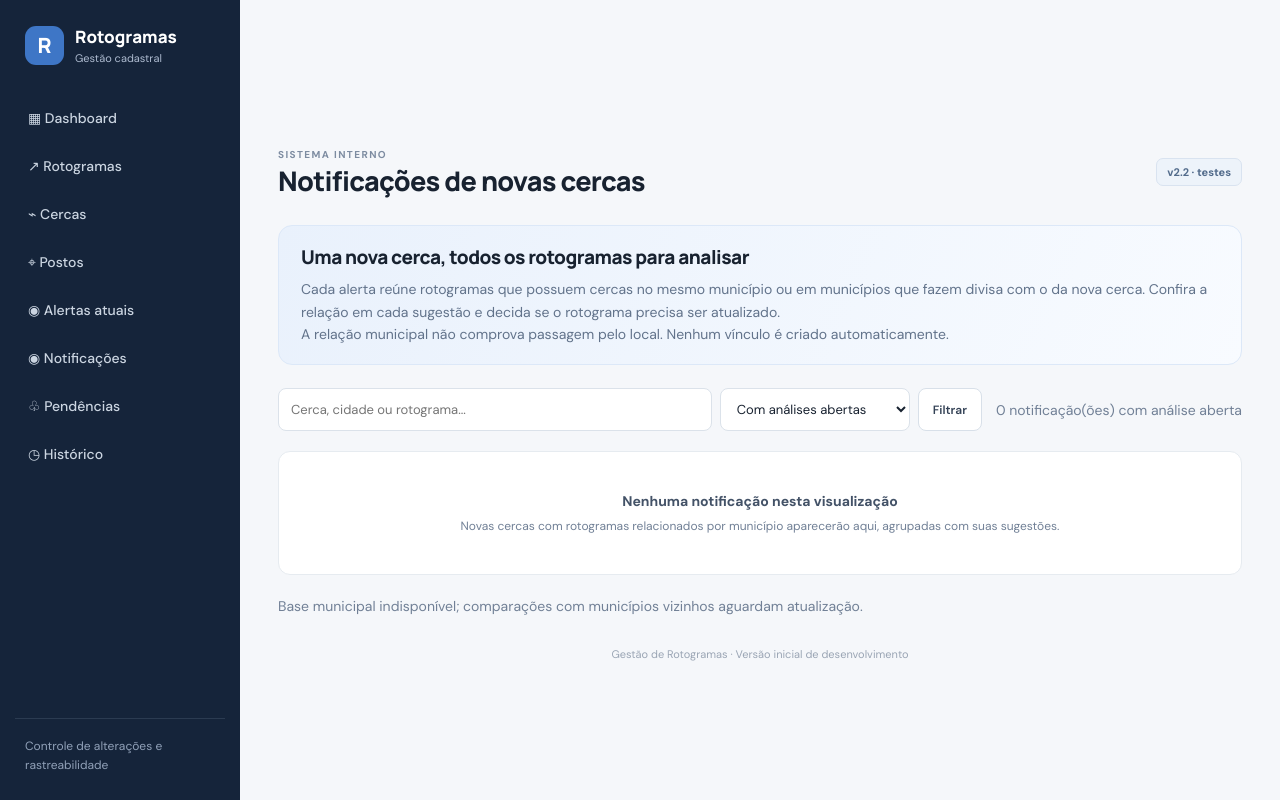
After one commit to LUIS-SNK/sistema_rotograma, a Flask app: page /notificacoes in a window 1280 px wide. The commit adds this page. Run offline with Flask 3, Linux system fonts and the light colour scheme.

Commit message:
feat: reúne rotogramas sugeridos em notificações por nova cerca
Cria a tela Notificações com um alerta por nova cerca e a lista dos rotogramas sugeridos, identificando a relação de mesma cidade ou município com divisa e a cerca de referência de cada sugestão.

Inclui contador por cerca no menu, alerta e acesso direto pelo Dashboard e categoria Novas cercas nos alertas atuais. Cada rotograma é analisado separadamente; o alerta permanece aberto até todas as sugestões serem concluídas. Adiciona filtros, busca e consulta das decisões.

Preserva os dados e o histórico já existentes, reaproveitando as sugestões salvas. As pendências cadastrais voltam à lista original, sem sugestões municipais misturadas. Nenhum vínculo automático e nenhuma nova migração de banco.

Validação: 56 testes aprovados; rotas do banco local verificadas sem alterar cadastros; conferência visual de uma notificação com dois rotogramas, incluindo dispensa de um mantendo o outro aberto em banco temporário. Arquivos publicados conferidos por SHA. Mantém alterações somente em feature/integracao-api.

```diff
--- a/app.py
+++ b/app.py
@@ -411,7 +411,7 @@ def dashboard():
         cercas=Cerca.query.filter_by(excluido_em=None).count(),
         postos=Posto.query.filter_by(excluido_em=None).count(),
         rotogramas=Rotograma.query.filter_by(excluido_em=None).count(),
-        pendencias=Pendencia.query.filter_by(status="aberta").count(),
+        pendencias=Pendencia.query.filter(Pendencia.status == 'aberta', Pendencia.tipo != 'sugestao_municipal').count(),
         alertas=coletar_alertas(),
         rotina=db.session.get(ControleRotina, "vencimentos"),
         ultimas=HistoricoAlteracao.query.order_by(HistoricoAlteracao.data_alteracao.desc()).limit(8).all(),
@@ -744,7 +744,7 @@ def listar_pendencias():
     status = request.args.get("status", "aberta")
     if status not in ("aberta", "concluida", "todas"):
         status = "aberta"
-    query = Pendencia.query
+    query = Pendencia.query.filter(Pendencia.tipo != 'sugestao_municipal')
     if status != "todas":
         query = query.filter_by(status=status)
     pendencias = query.order_by(Pendencia.criada_em.desc()).all()
@@ -842,6 +842,11 @@ def coletar_alertas():
     for r in Rotograma.query.filter(Rotograma.excluido_em.is_(None)).all():
         for problema in problemas_rotograma(r):
             alertas.append(dict(problema, categoria="composicao", mensagem=problema["motivo"]))
+    for grupo in sugestoes_municipais.alertas():
+        cerca = grupo['cerca']
+        alertas.append({'chave': f'notificacao:cerca:{cerca.id}', 'categoria': 'nova_cerca', 'tipo': 'cerca',
+            'item': cerca, 'mensagem': f"Nova cerca: {grupo['quantidade']} rotograma(s) sugerido(s) para análise por relação municipal.",
+            'notificacao_cerca_id': cerca.id})
     return alertas
 
 
--- a/static/style.css
+++ b/static/style.css
@@ -50,4 +50,4 @@
 
 .form-grid small{font-weight:400;line-height:1.5;color:var(--muted)}td .btn{margin:3px}td{vertical-align:top}.filter-panel{grid-template-columns:repeat(auto-fit,minmax(180px,1fr))}.filter-search{grid-column:span 1}
 
-.municipal-row{align-items:flex-start;gap:24px}.municipal-row .pending-main{flex:1;min-width:0}.municipal-form{display:grid;gap:12px;flex:0 0 340px;max-width:100%}.municipal-form label{display:grid;gap:6px}.municipal-form .check-label{display:flex;align-items:flex-start}.municipal-form .form-actions{flex-wrap:wrap}.municipal-row .change-box{overflow-wrap:anywhere}@media(max-width:900px){.municipal-row{flex-direction:column}.municipal-form{flex:auto;width:100%}}
+.notification-count{display:inline-block;padding:1px 7px;border-radius:12px;background:#c75b17;color:#fff;font-size:12px}.notification-card{scroll-margin-top:20px}.notification-summary{padding:0 24px 18px;display:flex;gap:20px;flex-wrap:wrap}.notification-route{padding:22px 24px;border-top:1px solid var(--border,#dfe5ed)}.notification-route h3{margin:0}.notification-route p{overflow-wrap:anywhere}.notification-decision{margin-top:14px}.notification-decision summary{display:inline-flex;cursor:pointer}.notification-form{display:grid;gap:12px;max-width:650px;margin-top:18px}.notification-form label{display:grid;gap:6px}.notification-form .check-label{display:flex;align-items:flex-start}.notification-form .form-actions{flex-wrap:wrap}
--- a/templates/base.html
+++ b/templates/base.html
@@ -16,6 +16,7 @@
       <a href="{{ url_for('listar_cercas') }}">⌁ Cercas</a>
       <a href="{{ url_for('listar_postos') }}">⌖ Postos</a>
       <a href="{{ url_for('listar_alertas') }}">◉ Alertas atuais</a>
+      <a href="{{ url_for('listar_notificacoes') }}">◉ Notificações{% if notificacoes_abertas %} <span class="notification-count">{{ notificacoes_abertas }}</span>{% endif %}</a>
       <a href="{{ url_for('listar_pendencias') }}">♧ Pendências</a>
       <a href="{{ url_for('listar_historico') }}">◷ Histórico</a>
     </nav>
--- a/templates/dashboard.html
+++ b/templates/dashboard.html
@@ -1,6 +1,7 @@
 {% extends "base.html" %}
 {% block title %}Dashboard{% endblock %}{% block heading %}Visão geral{% endblock %}
-{% block content %}<section class="panel"><div class="panel-head"><div><h2>Alertas atuais: {{ alertas|length }}</h2><p>Validade dos registros e problemas de composição dos rotogramas.</p></div><a class="btn" href="{{ url_for('listar_alertas') }}">Ver alertas</a></div>{% for a in alertas[:5] %}<div class="pending-row"><div><strong>{{ a.item.nome }}</strong><p>{{ a.mensagem }}{{ ' — Rotograma: '+a.rotograma.nome if a.categoria == 'composicao' else '' }}</p></div></div>{% endfor %}</section>
+{% block content %}<section class="panel"><div class="panel-head"><div><h2>Alertas atuais: {{ alertas|length }}</h2><p>Validade, composição e novas cercas com rotogramas sugeridos.</p></div><a class="btn" href="{{ url_for('listar_alertas') }}">Ver alertas</a></div>{% for a in alertas[:5] %}<div class="pending-row"><div><strong>{{ a.item.nome }}</strong><p>{{ a.mensagem }}{{ ' — Rotograma: '+a.rotograma.nome if a.categoria == 'composicao' else '' }}</p></div>{% if a.categoria == 'nova_cerca' %}<a class="btn" href="{{ url_for('listar_notificacoes',cerca_id=a.item.id,_anchor='cerca-' ~ a.item.id) }}">Ver rotogramas sugeridos</a>{% endif %}</div>{% endfor %}</section>
+<section class="panel"><div class="panel-head"><div><h2>Notificações de novas cercas: {{ notificacoes_abertas }}</h2><p>Cada notificação reúne os rotogramas que podem precisar de atualização.</p></div><a class="btn primary" href="{{ url_for('listar_notificacoes') }}">Ver notificações</a></div></section>
 <section class="welcome"><div><p class="eyebrow">PAINEL DE CONTROLE</p><h2>Olá! Vamos manter tudo em ordem.</h2><p>Acompanhe os cadastros e identifique rotogramas que precisam de verificação.</p></div><a class="btn primary" href="{{ url_for('novo_rotograma') }}">+ Novo rotograma</a></section>
 <section class="stats">
   <a class="stat-card" href="{{ url_for('listar_rotogramas') }}"><span>Rotogramas</span><strong>{{ rotogramas }}</strong><small>Cadastros existentes</small></a>
--- /dev/null
+++ b/templates/notificacoes.html
@@ -0,0 +1,28 @@
+{% extends 'base.html' %}
+{% block title %}Notificações{% endblock %}
+{% block heading %}Notificações de novas cercas{% endblock %}
+{% block content %}
+<section class="welcome compact"><div><h2>Uma nova cerca, todos os rotogramas para analisar</h2><p>Cada alerta reúne rotogramas que possuem cercas no mesmo município ou em municípios que fazem divisa com o da nova cerca. Confira a relação em cada sugestão e decida se o rotograma precisa ser atualizado.</p><p class="muted">A relação municipal não comprova passagem pelo local. Nenhum vínculo é criado automaticamente.</p></div></section>
+<div class="page-actions"><form class="search" method="get"><input name="q" aria-label="Pesquisar notificações" placeholder="Cerca, cidade ou rotograma..." value="{{ busca }}"><select name="status" aria-label="Situação das notificações"><option value="aberta" {% if status == 'aberta' %}selected{% endif %}>Com análises abertas</option><option value="concluida" {% if status == 'concluida' %}selected{% endif %}>Concluídas</option><option value="todas" {% if status == 'todas' %}selected{% endif %}>Todas</option></select><button class="btn">Filtrar</button></form><p class="muted">{{ notificacoes_abertas }} notificação(ões) com análise aberta</p></div>
+{% for grupo in grupos %}
+<section class="panel notification-card" id="cerca-{{ grupo.cerca.id }}">
+<div class="panel-head"><div><span class="eyebrow">NOVA CERCA · #{{ grupo.cerca.id }}</span><h2>{{ grupo.cerca.nome }}</h2><p>{{ grupo.cerca.cidade or 'Cidade não informada' }}/{{ grupo.cerca.estado or 'UF não informada' }} · <a href="{{ url_for('detalhe_cadastro',tipo='cerca',item_id=grupo.cerca.id) }}">Consultar cerca</a></p></div><span class="status {{ 'pending' if grupo.abertas else 'active' }}">{{ grupo.abertas }} análise(s) aberta(s)</span></div>
+<div class="notification-summary"><strong>{{ grupo.sugestoes|length }} rotograma(s) sugerido(s)</strong><span>{{ grupo.concluidas }} análise(s) concluída(s)</span></div>
+{% for a in grupo.sugestoes %}
+<article class="notification-route">
+<div class="pending-title"><h3><a href="{{ url_for('detalhe_rotograma',item_id=a.rotograma_id) }}">{{ a.rotograma.nome }}</a></h3><span class="status {{ 'pending' if a.pendencia.status == 'aberta' else 'active' }}">{{ a.decisao|replace('_',' ')|title if a.decisao else 'Análise aberta' }}</span></div>
+<p><strong>{{ 'Mesma cidade' if a.motivo.tipo == 'mesmo' else 'Município vizinho (divisa)' }}: {{ a.motivo.cidade }}/{{ a.motivo.uf }}.</strong></p>
+<p>O rotograma já possui vínculo com a cerca <a href="{{ url_for('detalhe_cadastro',tipo='cerca',item_id=a.motivo.referencia_id) }}">{{ a.motivo.referencia_nome }}</a>, localizada nesse município.</p>
+{% if a.pendencia.status == 'aberta' %}
+<details class="notification-decision"><summary class="btn">Analisar este rotograma</summary><form method="post" action="{{ url_for('decidir_notificacao',item_id=a.pendencia_id) }}" class="notification-form">
+<input type="hidden" name="token_municipal" value="{{ token_municipal() }}"><input type="hidden" name="versao" value="{{ a.versao }}"><input type="hidden" name="cerca_versao" value="{{ a.cerca.versao }}"><input type="hidden" name="rotograma_versao" value="{{ a.rotograma.versao }}">
+<label>Responsável pela análise<input name="responsavel" minlength="2" maxlength="120" required autocomplete="name"></label><small class="muted">Responsável informado pelo operador; não há autenticação de identidade.</small>
+<label>Justificativa opcional<textarea name="justificativa" maxlength="500" rows="2"></textarea></label><label class="check-label"><input type="checkbox" name="confirmar" value="sim" required> Revisei este rotograma e estou ciente de que a relação municipal não confirma o trajeto real.</label>
+<div class="form-actions"><button class="btn" name="decisao" value="dispensar">Dispensar sugestão</button><button class="btn primary" name="decisao" value="vincular">Confirmar vínculo da cerca</button></div></form></details>
+{% else %}<p class="muted">Encerrada em {{ a.decidida_em.strftime('%d/%m/%Y %H:%M') if a.decidida_em else 'data não disponível' }} UTC{% if a.responsavel %} · Responsável: {{ a.responsavel }}{% endif %}</p>{% if a.justificativa %}<p>{{ a.justificativa }}</p>{% endif %}{% endif %}
+</article>
+{% endfor %}</section>
+{% else %}<section class="panel"><div class="empty"><strong>Nenhuma notificação nesta visualização</strong><p>Novas cercas com rotogramas relacionados por município aparecerão aqui, agrupadas com suas sugestões.</p></div></section>{% endfor %}
+{% if fila_municipal %}<section class="panel"><div class="panel-head"><div><h2>Comparações incompletas</h2><p>Revise a localização destas cercas. A ausência de sugestão não significa que a análise municipal foi completa.</p></div></div>{% for f in fila_municipal %}<div class="pending-row"><div><a href="{{ url_for('editar_cerca',item_id=f.cerca_id) }}">{{ f.cerca.nome }}</a><p>{{ f.mensagem }}</p></div></div>{% endfor %}<form method="post" action="{{ url_for('reprocessar_municipios') }}" class="form-actions"><input type="hidden" name="token_municipal" value="{{ token_municipal() }}"><button class="btn">Verificar novamente</button></form></section>{% endif %}
+<p class="muted">{% if base_municipal %}Base local: IBGE · obtida em {{ base_municipal.obtida_em[:10] }} · divisas da malha simplificada.{% else %}Base municipal indisponível; comparações com municípios vizinhos aguardam atualização.{% endif %}</p>
+{% endblock %}
```
Also changed, not shown: sugestoes_municipais.py (+44 -6 lines), templates/alertas.html (+1 -1 lines), templates/form_cerca.html (+1 -1 lines), templates/pendencias.html (+3 -33 lines), tests/test_municipios.py (+44 -4 lines), CHANGELOG.md, README.md, 1 other file.
